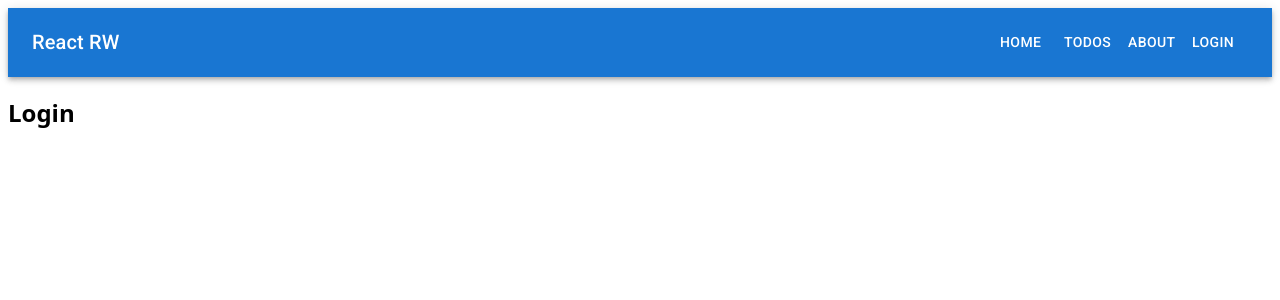
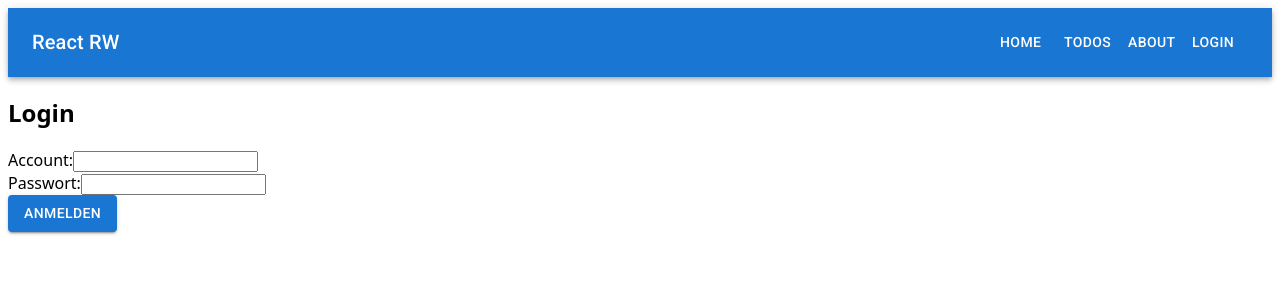
Before and after one commit to lean-react/react-realworld-2210, a React (Vite) app: page /login in a window 1280 px wide. Shown: the top 300 px of the page. Built offline with nearby package versions, Linux system fonts and the light colour scheme.

Commit message:
Implement minimal login.

```diff
--- a/src/pages/_layout.tsx
+++ b/src/pages/_layout.tsx
@@ -1,12 +1,4 @@
-import {
-  AppBar,
-  Box,
-  Button,
-  IconButton,
-  Link,
-  Toolbar,
-  Typography,
-} from '@mui/material';
+import { AppBar, Box, Button, Toolbar, Typography } from '@mui/material';
 import { Link as RouterLink, Outlet } from 'react-router-dom';
 
 export default function Layout() {
@@ -42,7 +34,7 @@ export default function Layout() {
               </Button>
               <Button
                 component={RouterLink}
-                to="/"
+                to="/login"
                 sx={{ my: 2, color: 'white', display: 'block' }}
               >
                 Login
@@ -51,7 +43,6 @@ export default function Layout() {
           </Toolbar>
         </AppBar>
       </Box>
-
       <Outlet />
     </div>
   );
--- a/src/pages/login.tsx
+++ b/src/pages/login.tsx
@@ -1,7 +1,57 @@
+import { Button } from '@mui/material';
+import { FormEvent, useRef, useState } from 'react';
+import { useNavigate } from 'react-router-dom';
+
 export default function LoginPage() {
+  const [error, setError] = useState('');
+
+  const accFld = useRef<HTMLInputElement>(null);
+  const pwFld = useRef<HTMLInputElement>(null);
+
+  const navigate = useNavigate();
+
+  // Uncontrolled inputs
+
+  // Das Gegenteil (controlled inputs) werden über value (checked, selected, ...) und
+  // onChange-Handler an einen state gebunden (useState())
+
+  function handleSubmit(ev: FormEvent) {
+    ev.preventDefault();
+
+    if (accFld.current && pwFld.current) {
+      const acc = accFld.current.value;
+      const pw = pwFld.current.value;
+
+      // Todo: real world password check
+      if (pw === 'geheim') {
+        // Todo: log user on
+        navigate('/');
+      } else {
+        setError('Account und/oder Passwort falsch');
+        pwFld.current.value = '';
+      }
+    }
+  }
+
   return (
     <div>
       <h2>Login</h2>
+      <form onSubmit={handleSubmit}>
+        <div>
+          <label htmlFor="acc">Account:</label>
+          <input required ref={accFld} id="acc"></input>
+        </div>
+        <div>
+          <label htmlFor="password">Passwort:</label>
+          <input required ref={pwFld} id="password" type="password" />
+        </div>
+        <div>
+          <Button type="submit" variant="contained">
+            Anmelden
+          </Button>
+        </div>
+      </form>
+      {error && <div style={{ color: 'red' }}>{error}</div>}
     </div>
   );
 }
```
